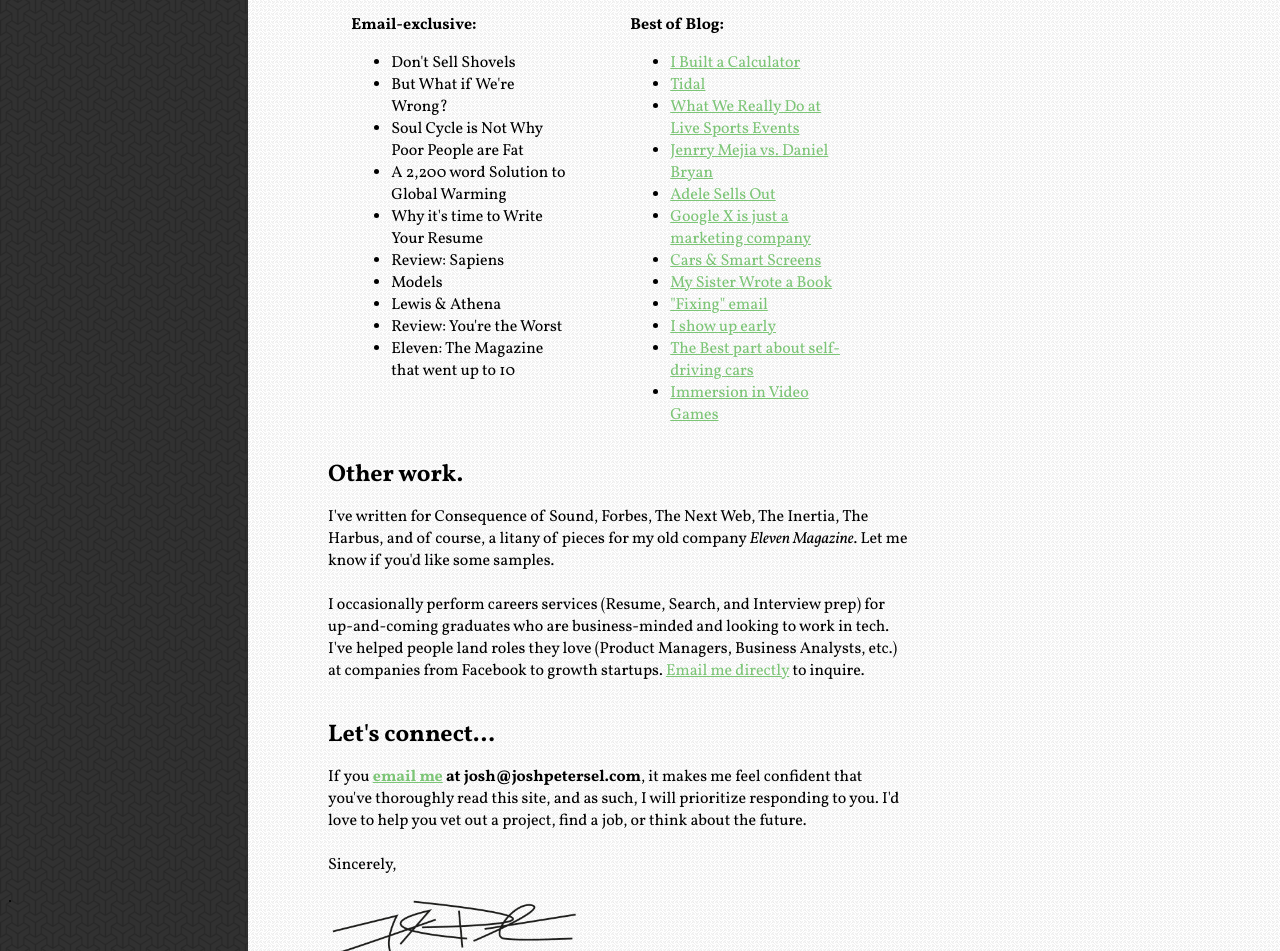
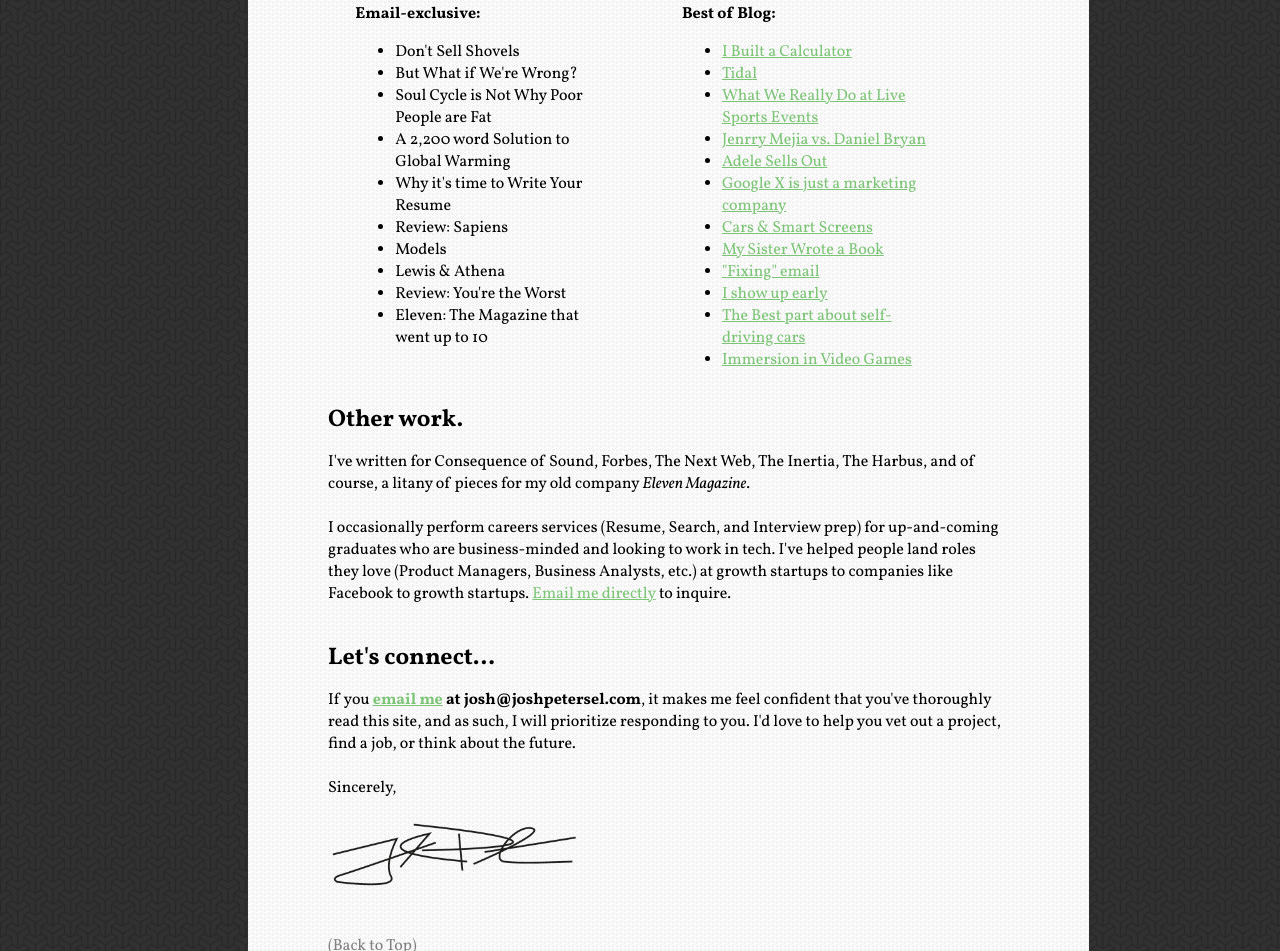
Before and after one commit to peterselj/peterselj.github.io, a plain HTML site: page index.html in a window 1280 px wide. Shown: the part 1849-2800 px from the top of the page. Drawn offline with Linux system fonts and the light colour scheme.

Commit message:
Revert to narrow, begin updating copy
narrow format. fix copy in @copyright, add art assets

```diff
--- a/index.html
+++ b/index.html
@@ -33,7 +33,7 @@
 				<br><br>
 
 
-			Josh Petersel<br>
+			Code &amp; Design by Josh Petersel<br>
 			All Content &copy; 2017
 				</p>
 		</div>
@@ -53,7 +53,7 @@
 
 			About once a month, I'll publish an essay on the most interesting thing I can think of. Subject matter spans business, pop culture, and the future. Short enough to read in a single sitting, long enough to provoke thoughtful dialogue.<br><br>
 
-			I don't keep a blog anymore (<a href='http://www.blog.joshpetersel.com/'>I did</a> for about 10 years). Today, my work is distributed exclusively by email, and lives exclusively within Google Docs &mdash; an ecosystem where it's easier for me and my readers to comment (in-line) and converse (via Gmail) than any other web platform I could think of.<br><br>
+			I don't keep a blog anymore (<a href='http://www.blog.joshpetersel.com/'>I did</a> for about 10 years). Today, my work is distributed exclusively by email, and lives entirely within Google Docs &mdash; an ecosystem where it's easier than anywhere else I could think of for me and my readers to comment (in-line) and converse (via Gmail).<br><br>
 
 			My metric of choice is not "scale," or millions of viewers, or thousands of shares. I don't chase clicks. My metric is dialogue. In 2016-17, every 1,000 words I wrote turned into over 3,000 words in comments from about two dozen loyal readers. I'm proud of that.<br><br>
 
@@ -128,9 +128,9 @@
 			</div>
 
 		<h2><br><span id='Etc'></span>Other work.</h2>
-			<p>I've written for Consequence of Sound, Forbes, The Next Web, The Inertia, The Harbus, and of course, a litany of pieces for my old company <i>Eleven Magazine</i>. Let me know if you'd like some samples.<br><br>
+			<p>I've written for Consequence of Sound, Forbes, The Next Web, The Inertia, The Harbus, and of course, a litany of pieces for my old company <i>Eleven Magazine</i>.<br><br>
 
-			I occasionally perform careers services (Resume, Search, and Interview prep) for up-and-coming graduates who are business-minded and looking to work in tech. I've helped people land roles they love (Product Managers, Business Analysts, etc.) at companies from Facebook to growth startups. <a href='mailto:josh@joshpetersel.com'>Email me directly</a> to inquire.
+			I occasionally perform careers services (Resume, Search, and Interview prep) for up-and-coming graduates who are business-minded and looking to work in tech. I've helped people land roles they love (Product Managers, Business Analysts, etc.) at growth startups to companies like Facebook to growth startups. <a href='mailto:josh@joshpetersel.com'>Email me directly</a> to inquire.
 			</p>
 
 
--- a/style.css
+++ b/style.css
@@ -63,20 +63,19 @@ body{
 	font-family: 'Vollkorn', "Palatino Linotype", Arial, sans-serif;
 	left:0%;
 	margin-left: 240px; /*16.75%; */
-	margin-top:-10px;
-	margin-bottom:-200px;
-	margin-right:-10px;
-	/*width:66.5%;*/
+	margin-top:30px;
+	margin-bottom:50px;
+	width:66.5%;
 	min-width:680.96px; /* 1060 - 848 - 678.4 */
-	/*max-width:1280px;*/
+	max-width:1280px;
 	line-height:22px;
 	position:relative;
 	z-index:2;
 }
-.paper2{
+/*.paper2{
 	width:66.5%;
 	max-width:1280px;
-}
+}*/
 
 .paper .y2k{
 		color:#DEB841;
```
Also changed, not shown: SlowJams.png (added), SlowJamsArt.png (added).
